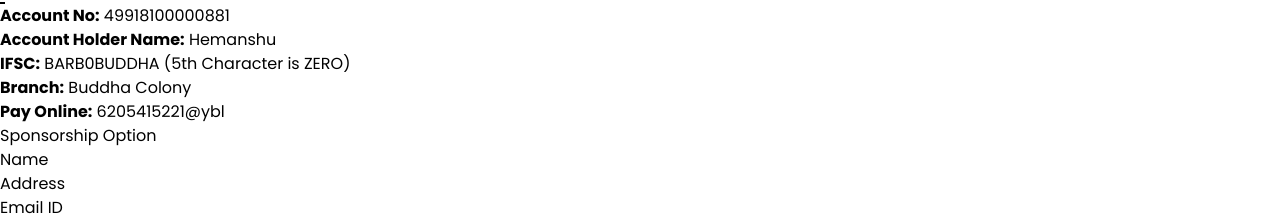
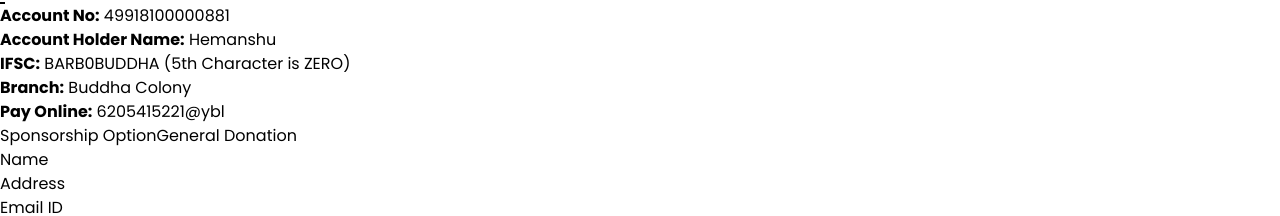
Before and after one commit to arun-j0/maati-16new, a React (Vite) app: page /donate-us in a window 1280 px wide. Shown: the part 1462-1678 px from the top of the page. Built offline with nearby package versions, Linux system fonts and the light colour scheme.

Commit message:
Update Donation.jsx

```diff
--- a/src/components/Donation.jsx
+++ b/src/components/Donation.jsx
@@ -1,7 +1,11 @@
 import React, { useState } from 'react';
 import { motion } from 'framer-motion';
+import { useLocation } from 'react-router-dom';
 
-const DonationForm = ({ sponsorTitle }) => {
+const Donation = () => {
+  const location = useLocation();
+  const { sponsorTitle } = location.state || { sponsorTitle: 'General Donation' };
+
   const [formData, setFormData] = useState({
     name: '',
     address: '',
@@ -141,4 +145,4 @@ const DonationForm = ({ sponsorTitle }) => {
   );
 };
 
-export default DonationForm;
+export default Donation;
```
